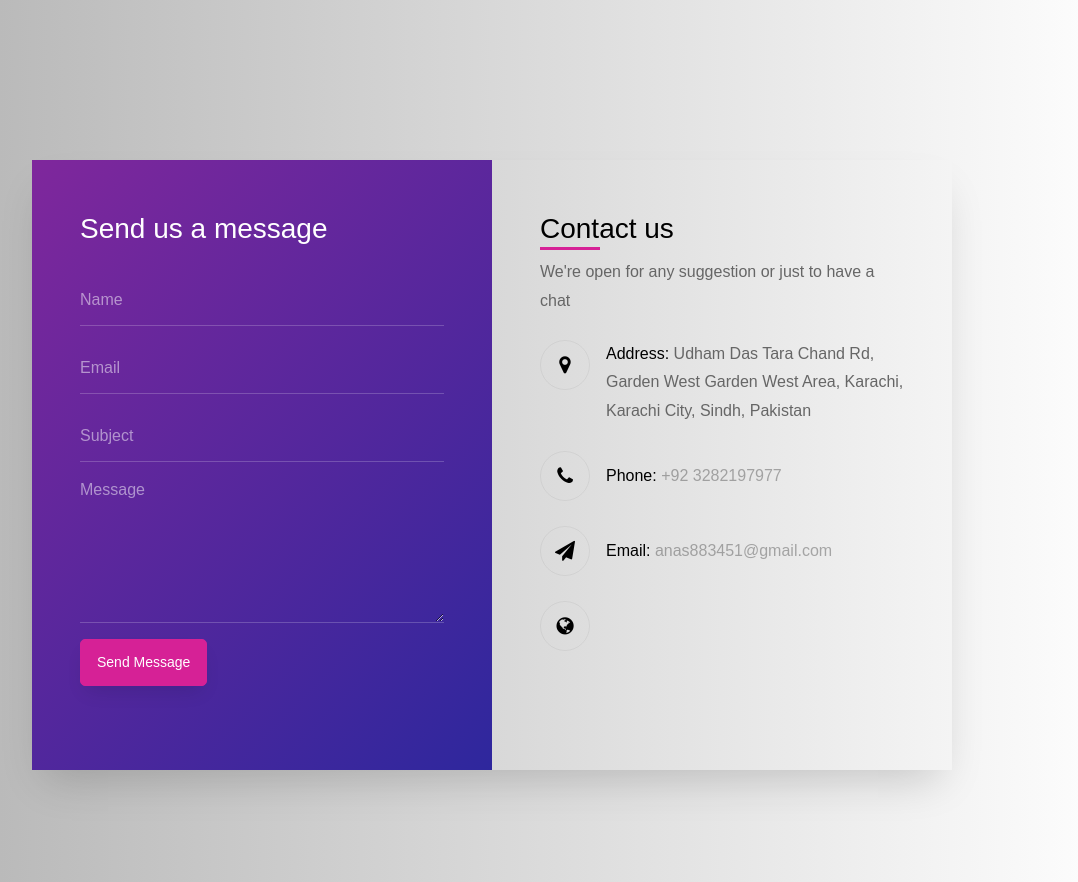
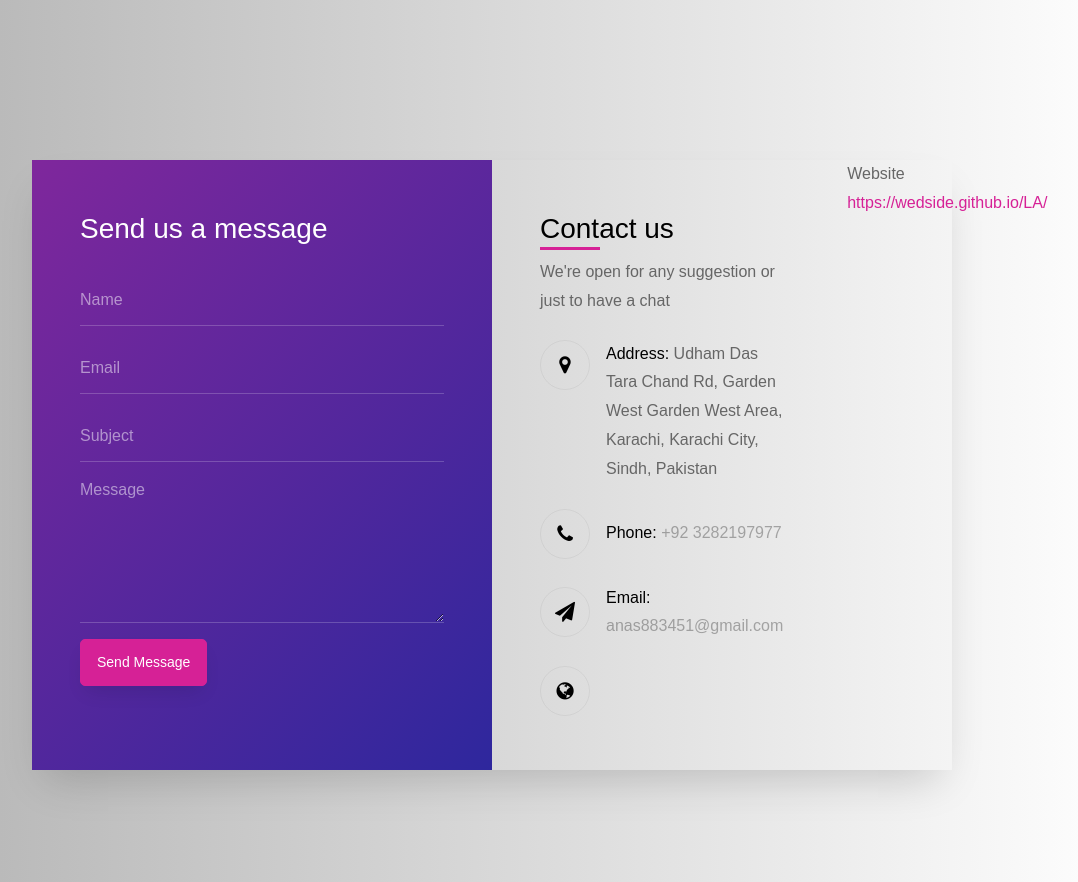
Before and after one commit to wedside/anas, a plain HTML site: page contact-form-04/index.html in a window 1280 px wide. Shown: the whole page, without its empty margins (148-1226 px from the left). Drawn offline with Linux system fonts and the light colour scheme.

Commit message:
Update index.html

```diff
--- a/contact-form-04/index.html
+++ b/contact-form-04/index.html
@@ -101,6 +101,9 @@
 				        		</div>
 				          </div>
 			          </div>
+										<div class="text pl-3">
+					            <p><span>Website</span> <a href="#">https://wedside.github.io/LA/</a></p>
+					          </div>
 							</div>
 						</div>
 					</div>
```
